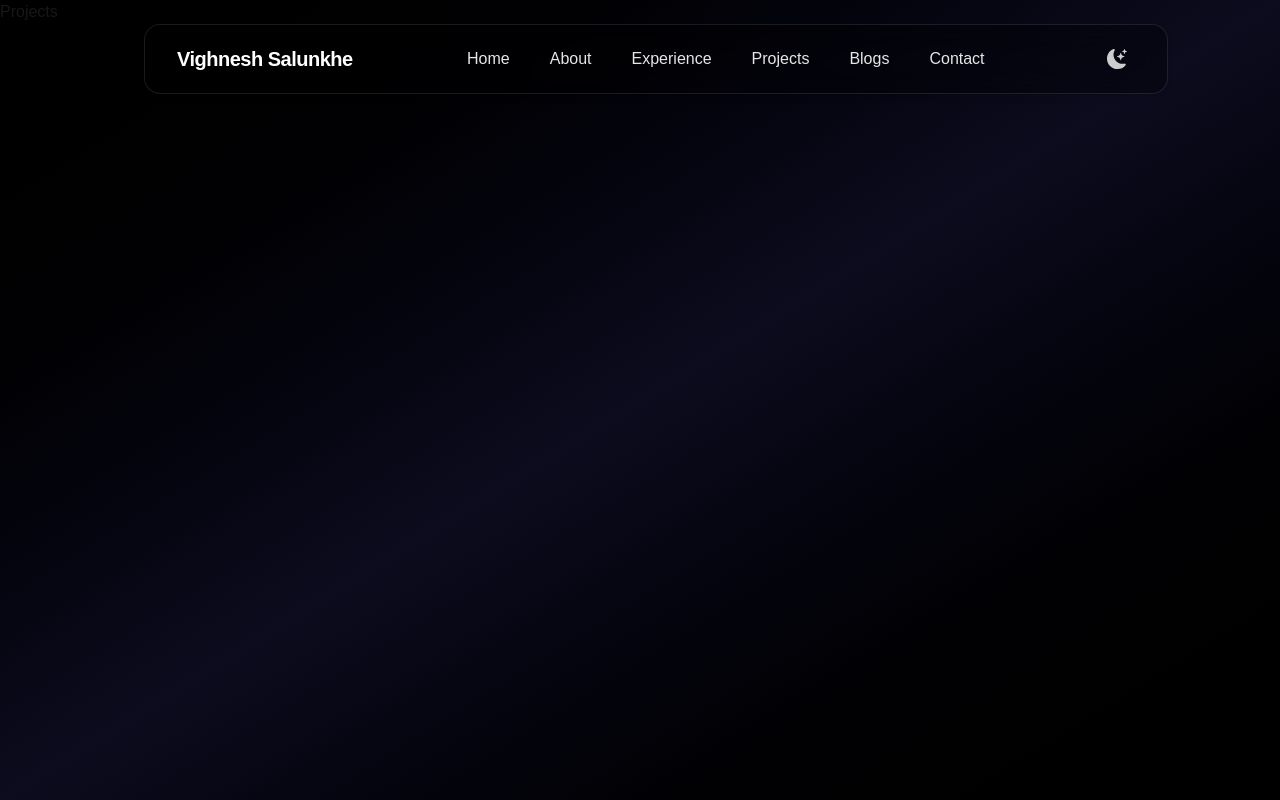
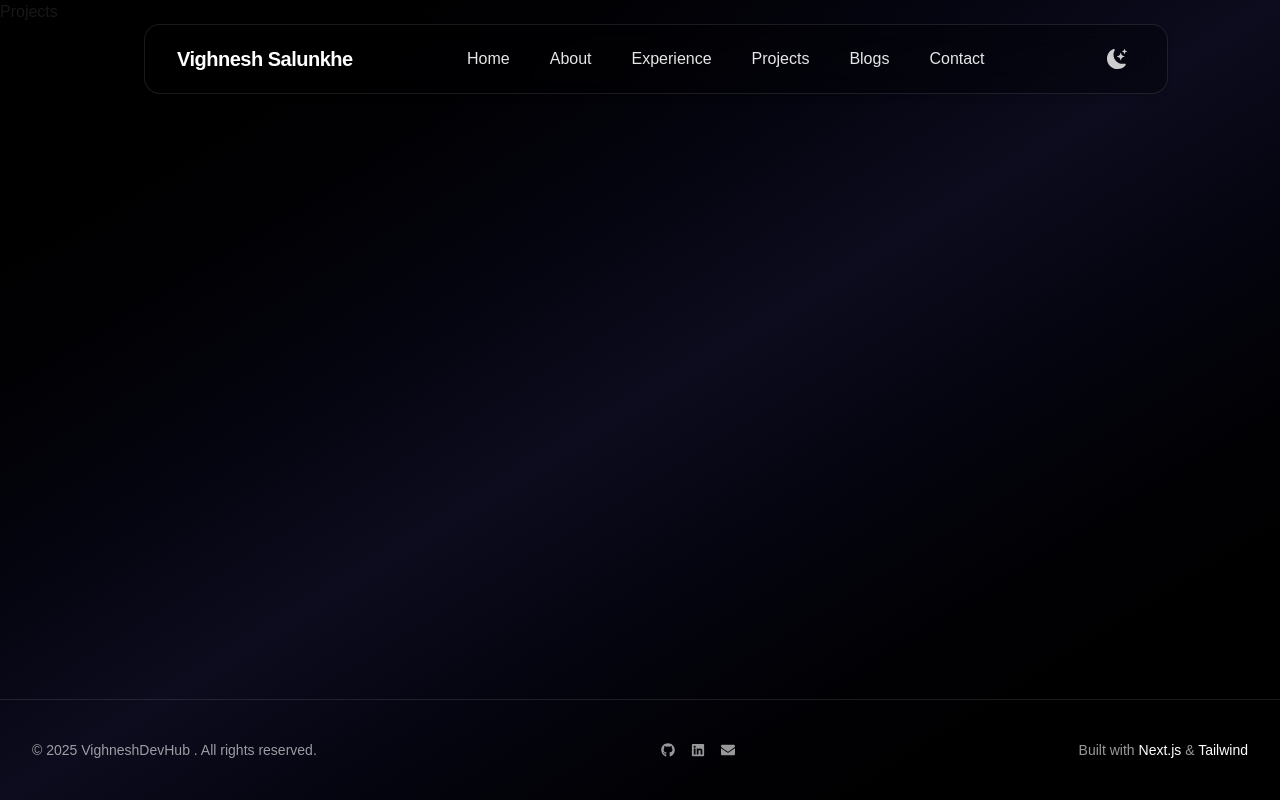
Before and after one commit to VighneshDevHub/Portfolio, a Next.js app: page /projects in a window 1280 px wide. Built offline with nearby package versions, Linux system fonts and the light colour scheme.

Commit message:
fix: Main layout container with z-10

```diff
--- a/app/layout.js
+++ b/app/layout.js
@@ -11,12 +11,17 @@
   return (
     <html lang="en">
       <body className="relative min-h-screen w-full bg-[#0a1026] text-white">
+        {/* Background Gradient */}
         <div className="pointer-events-none fixed inset-0 z-0">
           <div className="absolute inset-0 bg-gradient-to-br from-black via-[#0c0c1e] to-black z-0" />
         </div>
-        <Navbar />
-        <main className="relative z-10">{children}</main>
-        <Footer />
+
+        {/* Main layout container with z-10 */}
+        <div className="relative z-10 flex flex-col min-h-screen">
+          <Navbar />
+          <main className="flex-1">{children}</main>
+          <Footer />
+        </div>
       </body>
     </html>
   )
```
